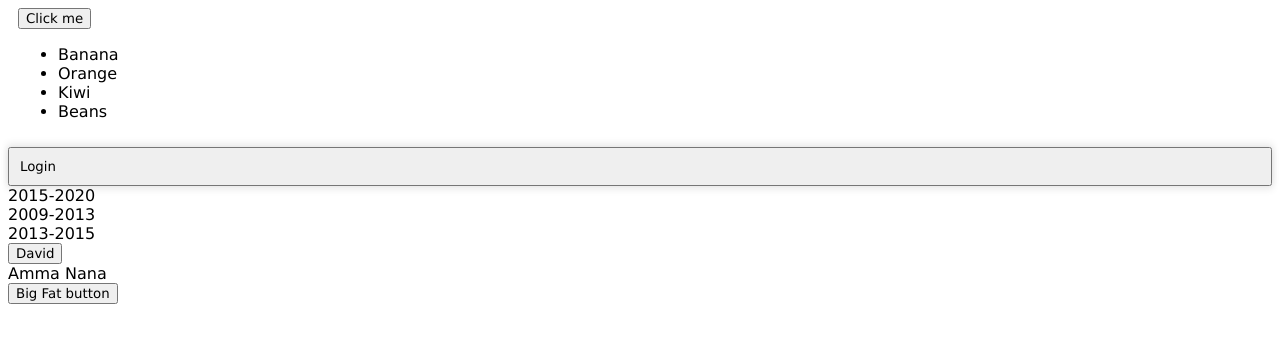
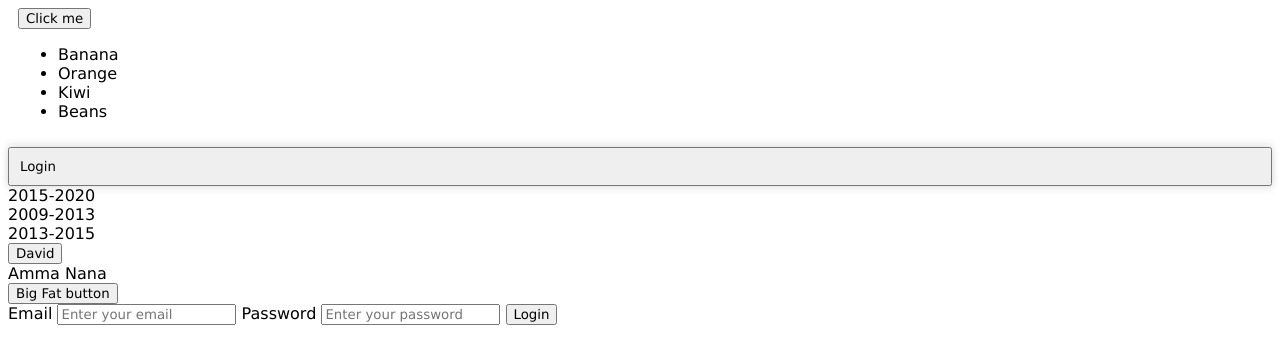
Before and after one commit to VelpCode/100DaysOfCodeII, a website: page BranchWeb/index.html in a window 1280 px wide. Shown: the part 221-584 px from the top of the page. Drawn offline with Linux system fonts and the light colour scheme.

Commit message:
added email functionality

```diff
--- a/BranchWeb/index.html
+++ b/BranchWeb/index.html
@@ -41,6 +41,13 @@
         <button id = "david">David</button>
     </div>
     <button id = "big-fat">Big Fat button</button>
+    <form id="login-form" novalidate>
+        <label for="login-email">Email</label>
+        <input id="login-email" type="email" placeholder="Enter your email">
+        <label for="login-password">Password</label>
+        <input id="login-password" type="password" placeholder="Enter your password">
+        <input type="submit" value="Login" id="submit-button" class="btn btn-default">
+    </form>
     <script src= "script.js"></script>
 </body>
 </html>
```
